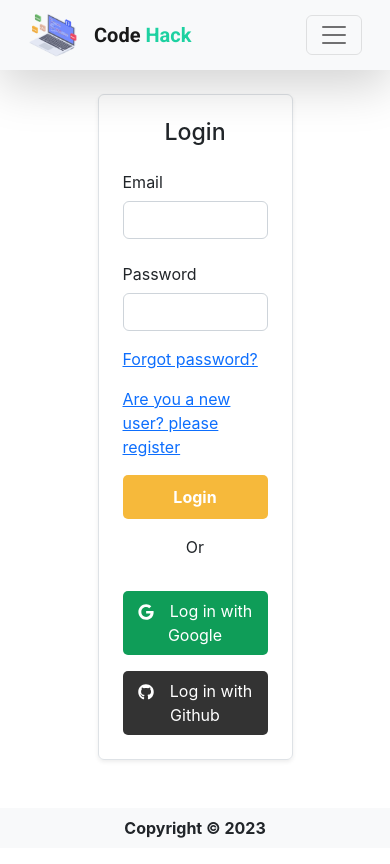
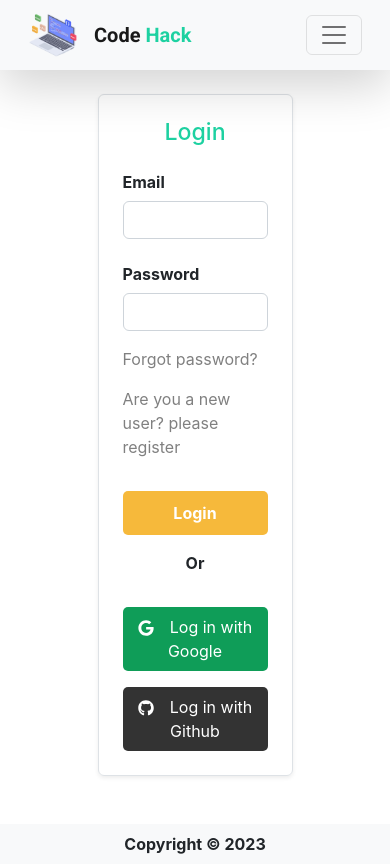
Before and after one commit to Abdur-Rahman-Apu/Code-hack-client, a React (Create React App) app: page /login in a window 390 px wide. Built offline with nearby package versions, Linux system fonts and the light colour scheme; no server answers.

Commit message:
Log in and register pages design and responsive parts are completed

```diff
--- /dev/null
+++ b/src/Components/Login/Login.css
@@ -0,0 +1,8 @@
+.login-container a {
+    text-decoration: none;
+    color: gray;
+}
+
+.login-container a:hover {
+    color: var(--main-color);
+}
--- a/src/Components/Login/Login.js
+++ b/src/Components/Login/Login.js
@@ -3,10 +3,11 @@
 import { FaGoogle, FaGithub } from 'react-icons/fa';
 import { AuthContext } from '../Contexts/Contexts';
 import toast from 'react-hot-toast';
+import './Login.css';
 
 const Login = () => {
 
-    const { user, logIn, resetPassword, googleSignIn, setLoading, githubSignIn, setUser } = useContext(AuthContext)
+    const { logIn, resetPassword, googleSignIn, setLoading, githubSignIn, setUser } = useContext(AuthContext)
 
     const navigate = useNavigate();
 
@@ -93,21 +94,21 @@
     }
     return (
         <div>
-            <div className='my-4 d-flex justify-content-center'>
+            <div className='my-4 d-flex justify-content-center login-container'>
                 <div className='w-50  shadow-sm p-4 border border-1 rounded'>
 
-                    <h3 className='text-center'>Login</h3>
+                    <h3 className='text-center title-style'>Login</h3>
 
                     <form onSubmit={handleLogin} className='mt-3'>
 
                         <div className="row mb-3">
-                            <label htmlFor="inputEmail3" className="col-sm-2 col-form-label">Email</label>
+                            <label htmlFor="inputEmail3" className="col-sm-2 fw-bold col-form-label">Email</label>
                             <div className="col-sm-10">
                                 <input type="email" name="email" className="form-control" id="inputEmail3" required />
                             </div>
                         </div>
                         <div className="row mb-3">
-                            <label htmlFor="inputPassword3" className="col-sm-2 col-form-label">Password</label>
+                            <label htmlFor="inputPassword3" className="col-sm-2 fw-bold col-form-label">Password</label>
                             <div className="col-sm-10">
                                 <input type="password" name='password' className="form-control" id="inputPassword3" required />
                             </div>
@@ -126,12 +127,12 @@
                         </div>
 
 
-                        <button type="submit" className="register-btn">Login</button>
+                        <button type="submit" className="register-btn mt-3">Login</button>
                     </form>
 
                     <p className='text-center my-3'>
 
-                        <span>Or</span>
+                        <span className='fw-bold'>Or</span>
 
                     </p>
 
--- a/src/Components/Register/Register.css
+++ b/src/Components/Register/Register.css
@@ -32,3 +32,12 @@
     background-color: #333333;
     color: white;
 }
+
+.register-container a {
+    text-decoration: none;
+    color: gray;
+}
+
+.register-container a:hover {
+    color: var(--main-color);
+}
--- a/src/Components/Register/Register.js
+++ b/src/Components/Register/Register.js
@@ -79,10 +79,10 @@
     }
 
     return (
-        <div className='my-5 d-flex justify-content-center'>
+        <div className='my-5 d-flex justify-content-center register-container'>
             <div className='w-50  shadow-sm p-4 border border-1 rounded'>
 
-                <h3 className='text-center'>Register</h3>
+                <h3 className='text-center title-style'>Register</h3>
 
                 <form onSubmit={handleRegister} className='mt-3'>
                     <div className="row mb-3">
@@ -117,7 +117,7 @@
                         <div className="col-sm-10 offset-sm-2">
                             <div className="form-check">
                                 <input onClick={handleCheckBox} className="form-check-input" type="checkbox" id="gridCheck1" />
-                                <label className="form-check-label" htmlFor="gridCheck1">
+                                <label className="form-check-label fw-bold" htmlFor="gridCheck1">
                                     Accept terms & conditions
                                 </label>
                             </div>
--- a/src/Components/Shared/Footer/Footer.js
+++ b/src/Components/Shared/Footer/Footer.js
@@ -1,12 +1,13 @@
 import React from 'react';
 import { GrLanguage } from "react-icons/gr"
+import logo from '../../../assets/web-development.png'
 import './Footer.css';
 
 const Footer = () => {
     return (
         <div className='mt-5 p-2 d-flex justify-content-center justify-content-md-between align-items-center bg-light footer-section'>
             <div className='d-none d-md-block ms-3'>
-                <img src={"web-development.png"} height={60} width={60} alt="img" />
+                <img src={logo} height={60} width={60} alt="img" />
                 <span className='ms-3 fw-bold website-title'>Code <span className='title-style'>Hack</span></span>
             </div>
 
--- a/src/Components/Shared/Navbar/Navbar.js
+++ b/src/Components/Shared/Navbar/Navbar.js
@@ -6,6 +6,7 @@
 import Tippy from '@tippyjs/react';
 import 'tippy.js/dist/tippy.css';
 import './Navbar.css'
+import logo from '../../../assets/web-development.png'
 
 const Navbar = () => {
 
@@ -34,7 +35,7 @@
 
                 {/* navbar logo and title  */}
                 <Link className="navbar-brand d-flex align-items-center" to="/">
-                    <img src="web-development.png" alt="Logo" width="50" height="44" className="d-inline-block align-text-top me-3" />
+                    <img src={logo} alt="Logo" width="50" height="44" className="d-inline-block align-text-top me-3" />
                     <span className='fw-bold website-title'>Code <span className='title-style'>Hack</span></span>
                 </Link>
 
@@ -61,9 +62,6 @@
                             {
                                 user?.uid ?
                                     <>
-
-
-
                                         {
                                             user?.photoURL ?
                                                 <>
--- a/src/Routes/PrivateRoute/PrivateRoute.js
+++ b/src/Routes/PrivateRoute/PrivateRoute.js
@@ -12,7 +12,9 @@
     if (!user) {
 
         if (loading) {
-            return <div>Loading....</div>
+            return <div class="spinner-border text-warning" role="status">
+                <span class="visually-hidden">Loading...</span>
+            </div>
         }
         console.log(user);
         return <Navigate to='/login' state={{ from: location }} replace></Navigate>
```
